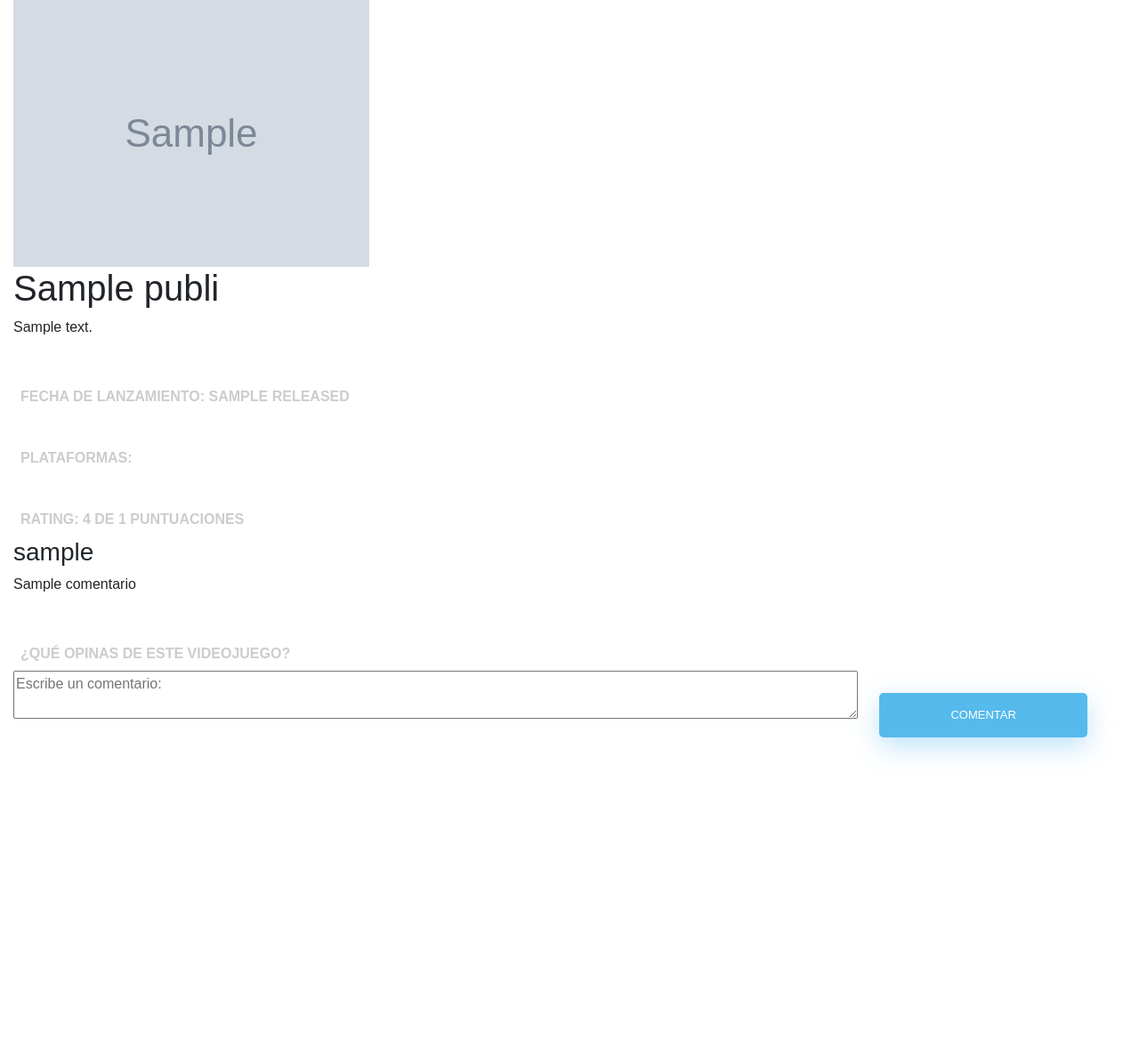
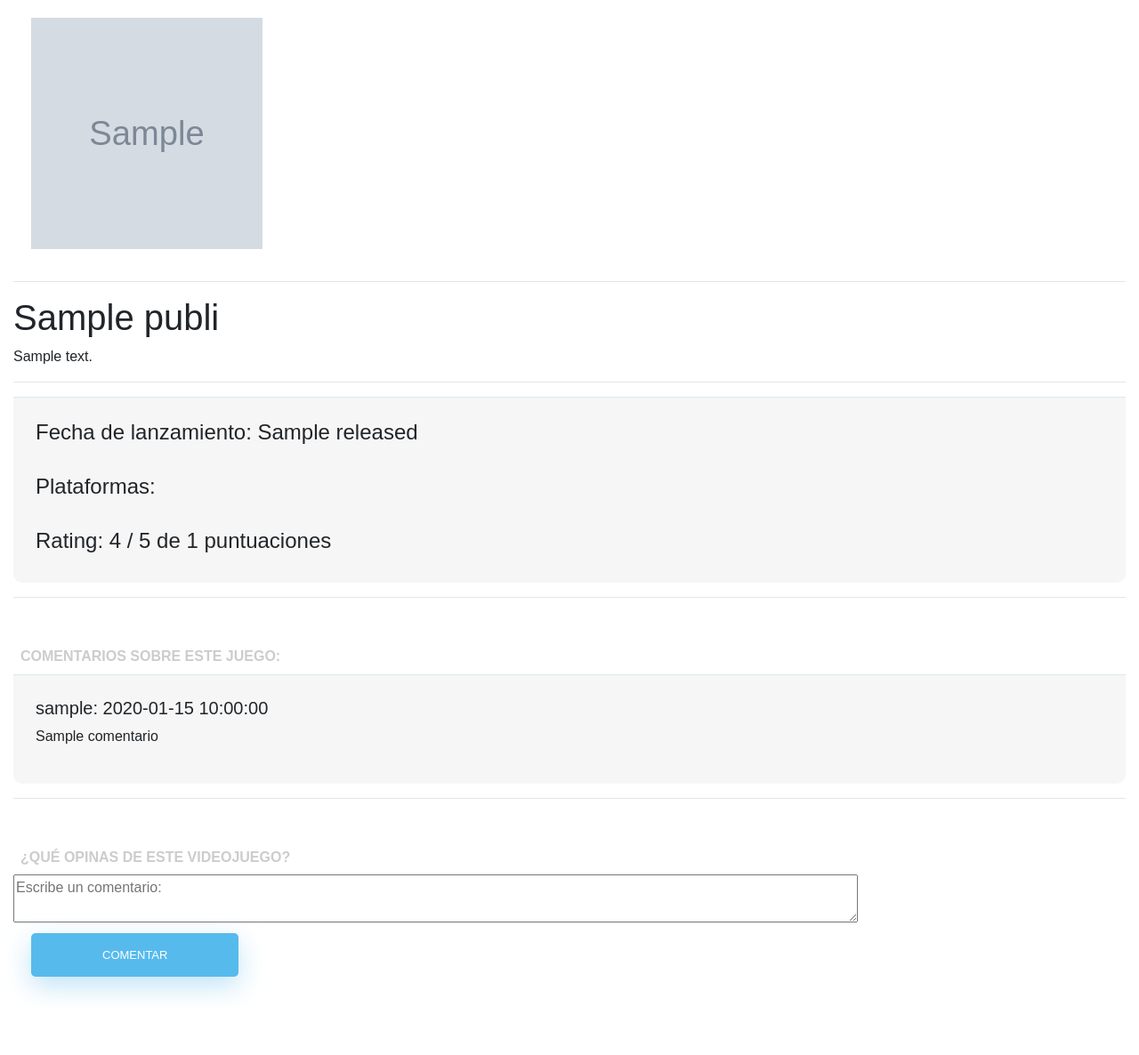
Before and after one commit to urdeathqt/Proyecto, a Flask app: template templates/mostrarinfo.html in a window 1280 px wide. Shown: the whole page at 89% size. Before the commit the page ends 852 px from the top, so only its background shows below. Run offline with Flask 2, Linux system fonts and the light colour scheme; the template is opened without the code that fills it: most values are stand-ins (such as "Sample title", 1, 10 or a date in 2020); grey boxes marked "Sample" are stand-in pictures; some libraries are stand-ins or nearby versions.

Commit message:
📝 Estilos

```diff
--- a/application.py
+++ b/application.py
@@ -110,7 +110,7 @@
     id_public = db.execute("SELECT id FROM publicaciones WHERE id_api = :id", id=id)[0]
 
     if request.method == "GET":
-        consul = db.execute ("""SELECT username, comentario FROM comentarios as c
+        consul = db.execute ("""SELECT username, comentario, fecha FROM comentarios as c
             inner join usuarios as u
             on c.id_usuario = u.id
             WHERE c.id_publicacion = :id_publicacion""", id_publicacion=id_public["id"])
@@ -234,8 +234,18 @@
 
     if request.method == "POST":
         nom_juego = request.form.get("juego")
+        nom_juego = nom_juego.strip()
+        juego = " "
 
-        juegojson = requests.get(f"https://api.rawg.io/api/games/{nom_juego}?key=0650e803ab5149dbb7d94030438d7d7a").json()
+        for letra in nom_juego:
+            if letra == " ":
+                juego += "-"
+            else:
+                juego += letra
+
+        juego = juego.strip()
+
+        juegojson = requests.get(f"https://api.rawg.io/api/games/{juego}?key=0650e803ab5149dbb7d94030438d7d7a").json()
         nombre = juegojson.get('name')
         id_api = juegojson.get('id')
 
--- a/static/styles.css
+++ b/static/styles.css
@@ -29,6 +29,35 @@
 
 
 /* STRUCTURE */
+
+.info {
+  align-items: center;
+  justify-content: center;
+}
+
+.comentar {
+  border: none;
+  background: #ceedff;
+  line-height: 2em;
+  border-radius: 10px;
+  font-size: 19px;
+  color: black;
+  cursor: pointer;
+  bottom: 25px;
+  width: 25%;
+  -webkit-transition: all .2s ease;
+  transition: all .2s ease;
+}
+
+.comunidad {
+  padding: 20px;
+}
+
+.presentar {
+  width: 300px;
+  height: 300px;
+  padding: 20px;
+}
 
 .imagen {
   width: 10rem;
@@ -68,6 +97,13 @@
   border-radius: 0 0 10px 10px;
 }
 
+.comentario {
+  background-color: #f6f6f6;
+  border-top: 1px solid #dce8f1;
+  padding: 25px;
+  -webkit-border-radius: 0 0 10px 10px;
+  border-radius: 0 0 10px 10px;
+}
 
 
 /* TABS */
--- a/templates/buscar.html
+++ b/templates/buscar.html
@@ -22,7 +22,7 @@
             <div class="items">
                 <div class="row no-gutters">
                         <div class="col-md-3">
-                            <img class="image-juego" src="{{ publi['background_image'] }}">
+                            <img class="presentar" src="{{ publi['background_image'] }}">
                             </div>
                             <div class="col-md-9 pl-5">
                             <div class="info-juegos">
@@ -32,6 +32,7 @@
                           </div>
                         </div>
                     </div>
+                <hr/>
             </div>
 
         {% endfor %}
--- a/templates/mostrarinfo.html
+++ b/templates/mostrarinfo.html
@@ -9,34 +9,42 @@
 
     <div>
 
-        <div class="info">
-            <img src="{{ publi['background_image'] }}">
+        <div>
+            <img class="presentar" src="{{ publi['background_image'] }}">
+            <hr />
             <h1>{{ publi['name_original'] }}</h1>
             <p>{{ publi['description_raw'] }}</p>
-            <h2>Fecha de lanzamiento: {{ publi['released'] }}</h2>
-            <br />
-            <h2>Plataformas: </h2>
-            {% for i in publi['platforms'] %}
+            <hr />
+            <div class="comentario">
+                <h4>Fecha de lanzamiento: {{ publi['released'] }}</h4>
+                <br />
+                <h4>Plataformas: </h4>
+                {% for i in publi['platforms'] %}
 
-            <h2>{{ i['platform']['name'] }} </h2>
+                <h4>{{ i['platform']['name'] }} </h4>
 
-            {% endfor %}
-            <br />
+                {% endfor %}
+                <br />
+                <h4>Rating: {{ publi['rating'] }} / 5 de {{ publi['ratings_count'] }} puntuaciones</h4>
 
-            <h2>Rating: {{ publi['rating'] }} de {{ publi['ratings_count'] }} puntuaciones</h2>
-
+            </div>
+        <hr />
         </div>
 
-        <div class="comunidad">
+        <div>
+            <h2>Comentarios sobre este juego: </h2>
             {% for consul in consul %}
-            <div>
-                <h3>{{consul["username"]}}</h3>
+            <div class="comentario">
+                <h5>{{consul["username"]}}: {{consul["fecha"]}}</h5>
                 <p>{{consul["comentario"]}}</p>
             </div>
             {% endfor %}
+            <hr/>
             <form action="{{ publi['id'] }}" method="post">
                 <h2>¿Qué opinas de este videojuego?</h2>
+                <br/>
                 <textarea name="comentario" id="comentario" cols="100" rows="2" placeholder="Escribe un comentario:" required></textarea>
+                <br/>
                 <input type="submit" class="fadeIn fourth" value="Comentar">
             </form>
         </div>
```
Also changed, not shown: gaming.db.
